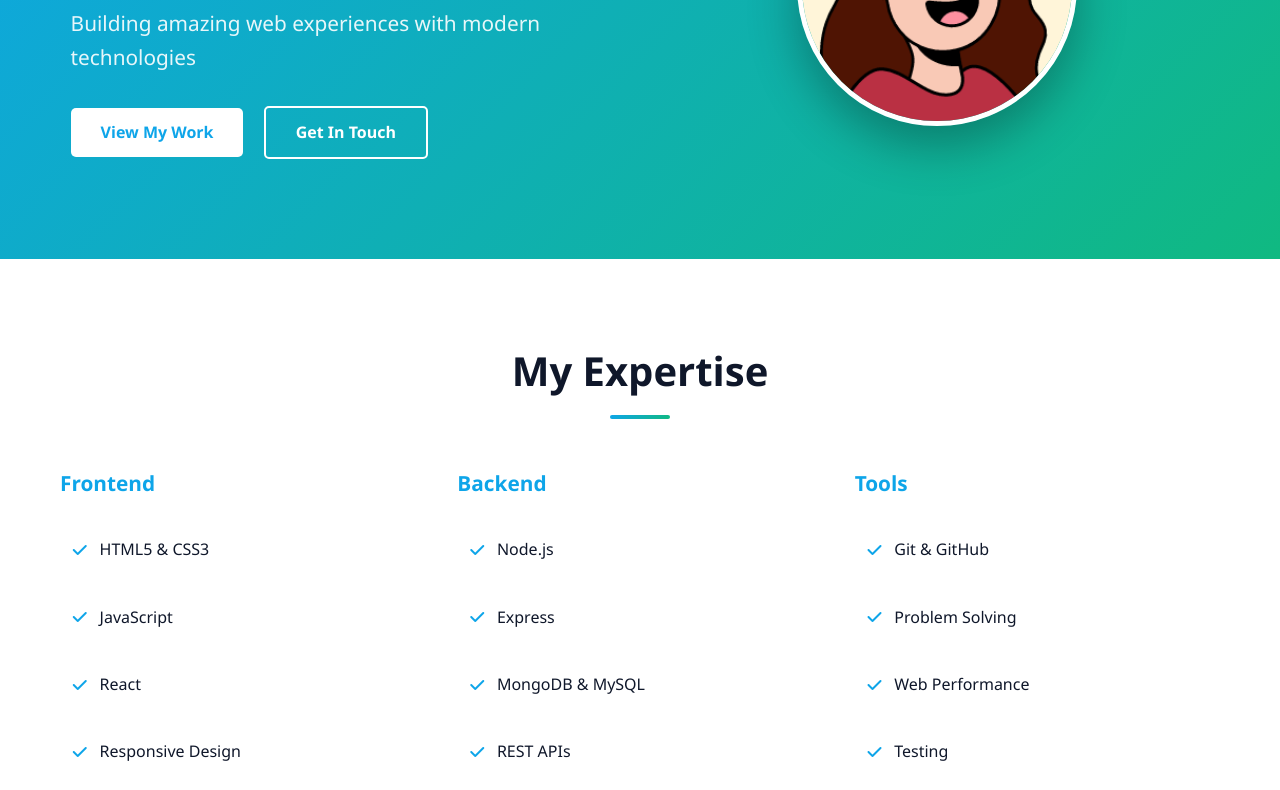
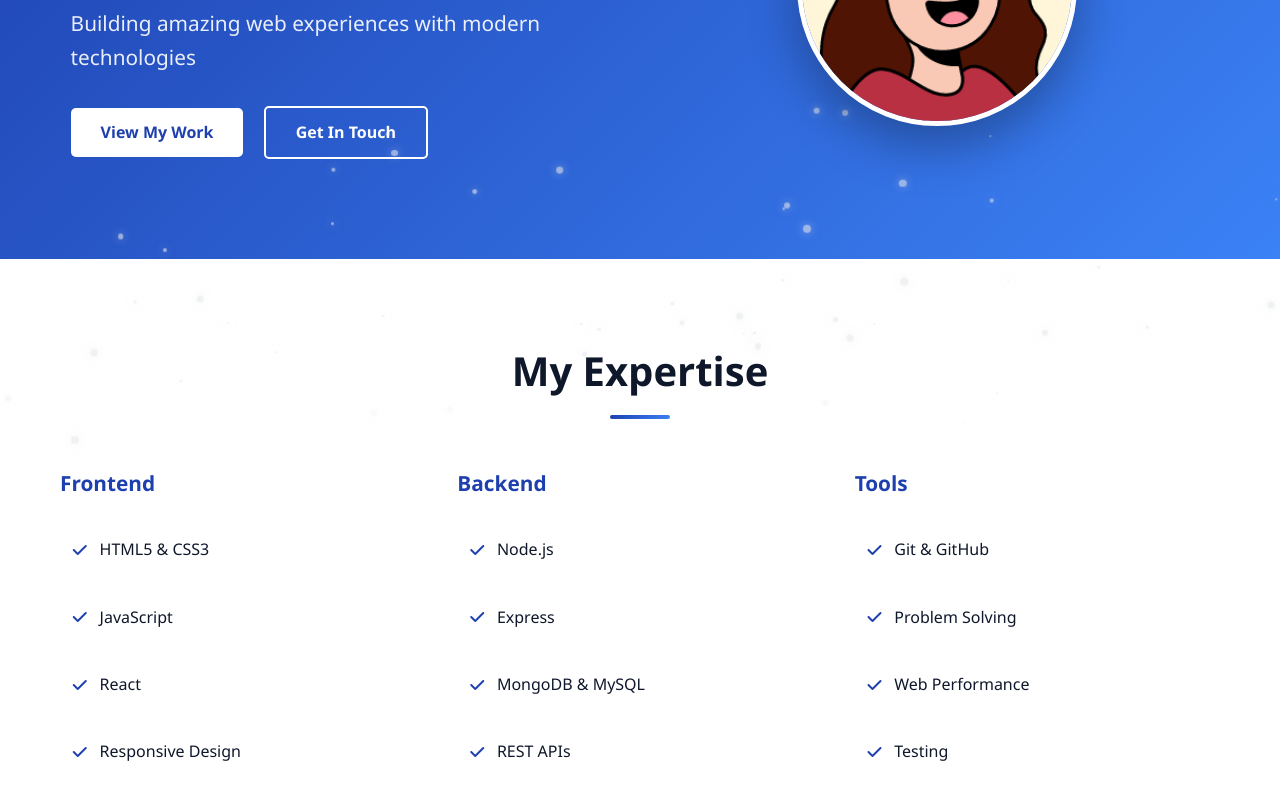
Before and after one commit to reshma-khatoon/portfolio, a plain HTML site: page index.html in a window 1280 px wide. Shown: the part 366-1156 px from the top of the page. Drawn offline with Linux system fonts and the light colour scheme.

Commit message:
update portfolio files

```diff
--- a/index.html
+++ b/index.html
@@ -8,6 +8,9 @@
     <link rel="stylesheet" href="https://cdnjs.cloudflare.com/ajax/libs/font-awesome/6.0.0/css/all.min.css">
 </head>
 <body>
+    <!-- Particle Background -->
+    <div id="particle-container"></div>
+
     <!-- Navigation -->
     <nav class="navbar">
         <div class="container">
--- a/script.js
+++ b/script.js
@@ -1,3 +1,61 @@
+// Particle Animation Background
+function createParticles() {
+    const container = document.getElementById('particle-container');
+    const particleCount = 50; // Number of particles
+
+    function createParticle() {
+        const particle = document.createElement('div');
+        particle.className = 'particle';
+
+        // Random size between 2px and 8px
+        const size = Math.random() * 6 + 2;
+        particle.style.width = size + 'px';
+        particle.style.height = size + 'px';
+
+        // Random starting position
+        const startX = Math.random() * window.innerWidth;
+        particle.style.left = startX + 'px';
+        particle.style.bottom = '-10px';
+
+        // Random duration between 8s and 20s
+        const duration = Math.random() * 12 + 8;
+        particle.style.animationDuration = duration + 's';
+
+        // Random horizontal drift
+        const drift = (Math.random() - 0.5) * 200;
+        particle.style.setProperty('--tx', drift + 'px');
+
+        // Random animation delay
+        particle.style.animationDelay = Math.random() * 2 + 's';
+
+        container.appendChild(particle);
+
+        // Remove particle after animation completes to avoid memory issues
+        setTimeout(() => {
+            particle.remove();
+        }, (duration + 2) * 1000);
+    }
+
+    // Create initial particles
+    for (let i = 0; i < particleCount; i++) {
+        setTimeout(createParticle, i * 100);
+    }
+
+    // Continuously create new particles
+    setInterval(() => {
+        if (container.children.length < particleCount) {
+            createParticle();
+        }
+    }, 500);
+}
+
+// Initialize particles when DOM is loaded
+if (document.readyState === 'loading') {
+    document.addEventListener('DOMContentLoaded', createParticles);
+} else {
+    createParticles();
+}
+
 // Smooth scrolling for navigation links
 document.querySelectorAll('a[href^="#"]').forEach(anchor => {
     anchor.addEventListener('click', function (e) {
--- a/styles.css
+++ b/styles.css
@@ -5,9 +5,9 @@
 }
 
 :root {
-    --primary-color: #0EA5E9;
-    --secondary-color: #10B981;
-    --accent-color: #6366F1;
+    --primary-color: #1e40af;
+    --secondary-color: #3b82f6;
+    --accent-color: #0ea5e9;
     --text-dark: #0F172A;
     --text-muted: #64748B;
     --text-color: #0F172A;
@@ -22,12 +22,56 @@ body {
     color: var(--text-color);
     line-height: 1.6;
     background-color: var(--white);
+    position: relative;
+    overflow-x: hidden;
+}
+
+/* Particle Background */
+#particle-container {
+    position: fixed;
+    top: 0;
+    left: 0;
+    width: 100%;
+    height: 100%;
+    pointer-events: none;
+    z-index: 1;
+}
+
+.particle {
+    position: absolute;
+    background: rgba(229, 231, 235, 0.6);
+    border-radius: 50%;
+    pointer-events: none;
+    box-shadow: 0 0 10px rgba(229, 231, 235, 0.5);
+}
+
+@keyframes float {
+    0% {
+        transform: translateY(0px) translateX(0px);
+        opacity: 0;
+    }
+    10% {
+        opacity: 1;
+    }
+    90% {
+        opacity: 1;
+    }
+    100% {
+        transform: translateY(-100vh) translateX(var(--tx, 0px));
+        opacity: 0;
+    }
+}
+
+.particle {
+    animation: float linear forwards;
 }
 
 .container {
     max-width: 1200px;
     margin: 0 auto;
     padding: 0 20px;
+    position: relative;
+    z-index: 2;
 }
 
 /* Navigation */
```
Also changed, not shown: about.html (+3 -0 lines), contact.html (+3 -0 lines), projects.html (+19 -0 lines), skills.html (+3 -0 lines), 1 other file.
